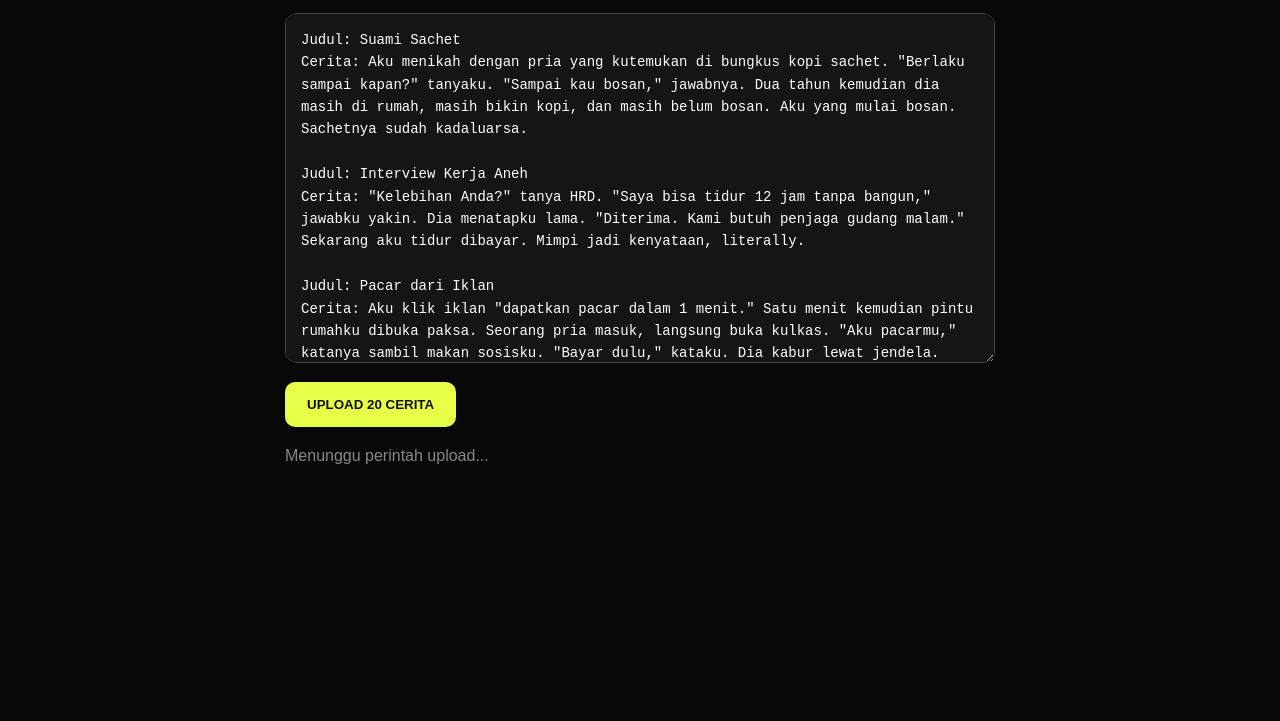
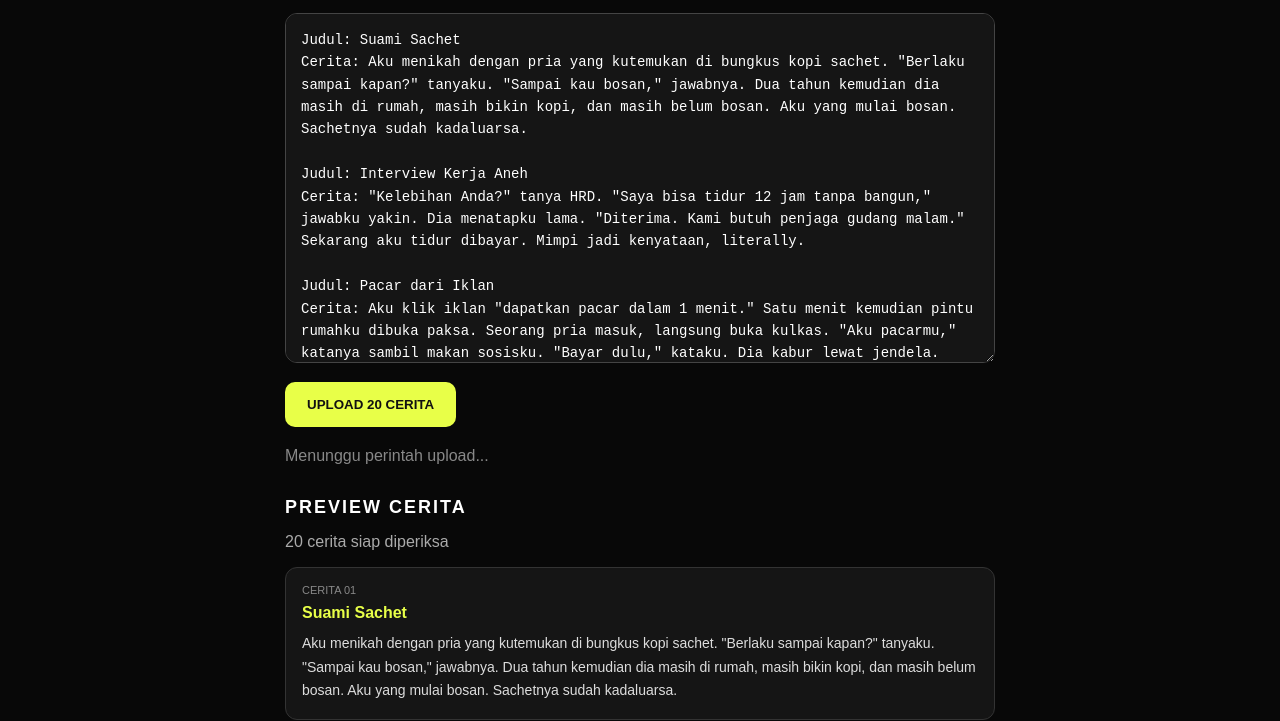
Before and after one commit to juniartobambang97-art/StoryReels, a plain HTML site: page import.html in a window 1280 px wide. Shown: the part 241-962 px from the top of the page. Before the commit the page ends 800 px from the top, so only its background shows below. Drawn offline with nearby package versions, Linux system fonts and the light colour scheme.

Commit message:
Add live story preview below importer

```diff
--- a/import.html
+++ b/import.html
@@ -62,6 +62,24 @@ Cerita: Aku menulis cerita horor tentang rumah berhantu. Malam itu pintu rumahku
 
 <button id="uploadButton">UPLOAD 10 CERITA</button>
 <div id="result" class="muted">Menunggu perintah upload...</div>
+<section id="storyPreview" class="story-preview">
+  <h2>PREVIEW CERITA</h2>
+  <div id="previewCount">0 cerita</div>
+  <div id="previewList"></div>
+</section>
+
+<style>
+.story-preview{margin-top:32px}
+.story-preview h2{font-size:18px;letter-spacing:2px}
+#previewCount{color:#aaa;margin:8px 0 16px}
+.preview-card{
+  background:#151515;border:1px solid #333;
+  border-radius:12px;padding:16px;margin:12px 0;
+}
+.preview-card h3{font-size:16px;margin:0 0 10px;color:#e8ff48}
+.preview-card p{font-size:14px;line-height:1.7;color:#ddd;margin:0}
+.preview-number{font-size:11px;color:#888;margin-bottom:8px}
+</style>
 </main>
 
 <script src="https://cdn.jsdelivr.net/npm/@supabase/supabase-js@2"></script>
--- a/js/deepseek20.js
+++ b/js/deepseek20.js
@@ -41,3 +41,41 @@ if (description) description.textContent =
 
 console.log("DeepSeek batch loaded:", stories.length);
 })();
+
+(() => {
+const input = document.getElementById("storyInput");
+const list = document.getElementById("previewList");
+const count = document.getElementById("previewCount");
+if (!input || !list || !count) return;
+
+function renderPreview() {
+  const regex = /Judul:\s*(.*?)\s*\nCerita:\s*([\s\S]*?)(?=\n\s*Judul:|$)/g;
+  const stories = [...input.value.matchAll(regex)]
+    .map(m => ({title:m[1].trim(), content:m[2].trim()}))
+    .filter(s => s.title && s.content);
+
+  count.textContent = stories.length + " cerita siap diperiksa";
+  list.innerHTML = "";
+
+  stories.forEach((story, i) => {
+    const card = document.createElement("article");
+    card.className = "preview-card";
+
+    const number = document.createElement("div");
+    number.className = "preview-number";
+    number.textContent = "CERITA " + String(i + 1).padStart(2, "0");
+
+    const title = document.createElement("h3");
+    title.textContent = story.title;
+
+    const content = document.createElement("p");
+    content.textContent = story.content;
+
+    card.append(number, title, content);
+    list.appendChild(card);
+  });
+}
+
+input.addEventListener("input", renderPreview);
+renderPreview();
+})();
```
